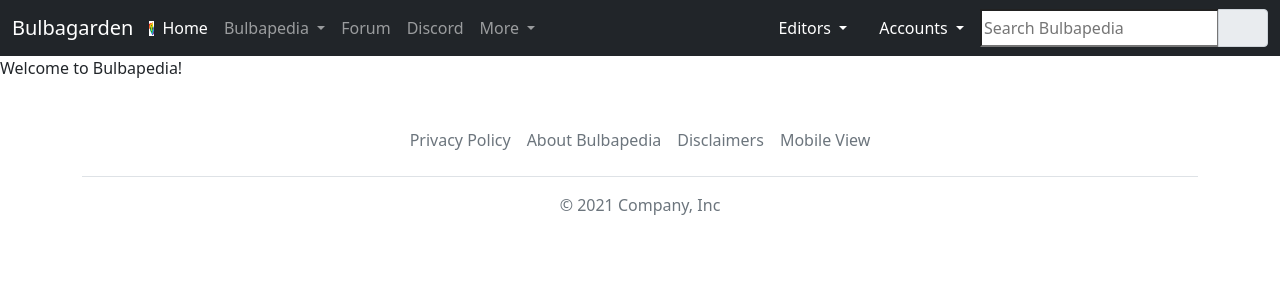
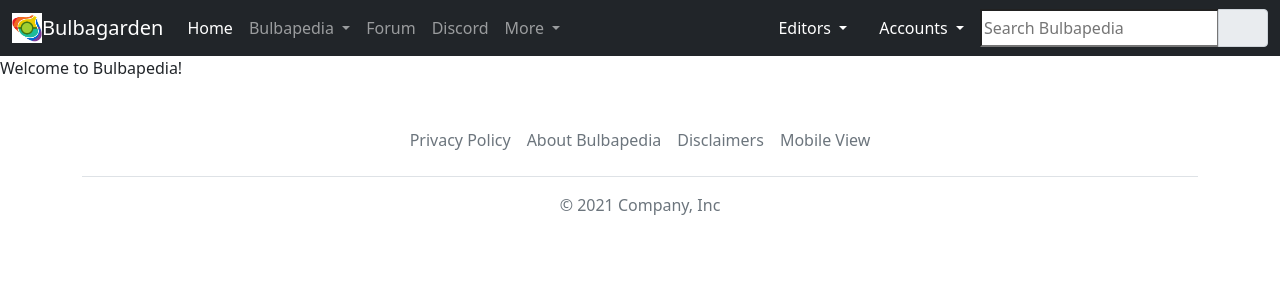
Before and after one commit to thai0521/bulbapedia, an Angular app: page / in a window 1280 px wide. Shown: the top 300 px of the page. Built offline with nearby package versions, Linux system fonts and the light colour scheme.

Commit message:
adjusting image

```diff
--- /dev/null
+++ b/src/app/card/card.component.html
@@ -0,0 +1,4 @@
+<div class ="card" style="width: 18 rem;"></div>
+    <div class="card-body">
+        <p class="card-title">TITLE</p>
+    </div>
--- a/src/app/header/header.component.html
+++ b/src/app/header/header.component.html
@@ -1,7 +1,7 @@
 <nav class="navbar navbar-expand-lg navbar-dark bg-dark">
     <div class="container-fluid">
+      <img src="assets/download.png" alt="" width="30" height="30">
       <a class="navbar-brand" href="#">Bulbagarden</a>
-        <img src="assets/download.png" alt="" width="5" height="15">
       <button class="navbar-toggler" type="button" data-bs-toggle="collapse" data-bs-target="#navbarSupportedContent" aria-controls="navbarSupportedContent" aria-expanded="false" aria-label="Toggle navigation">
         <span class="navbar-toggler-icon"></span>
       </button>
```
Also changed, not shown: src/app/card/card.component.ts (added, +10 -0 lines), src/app/card/card.component.css (added).
